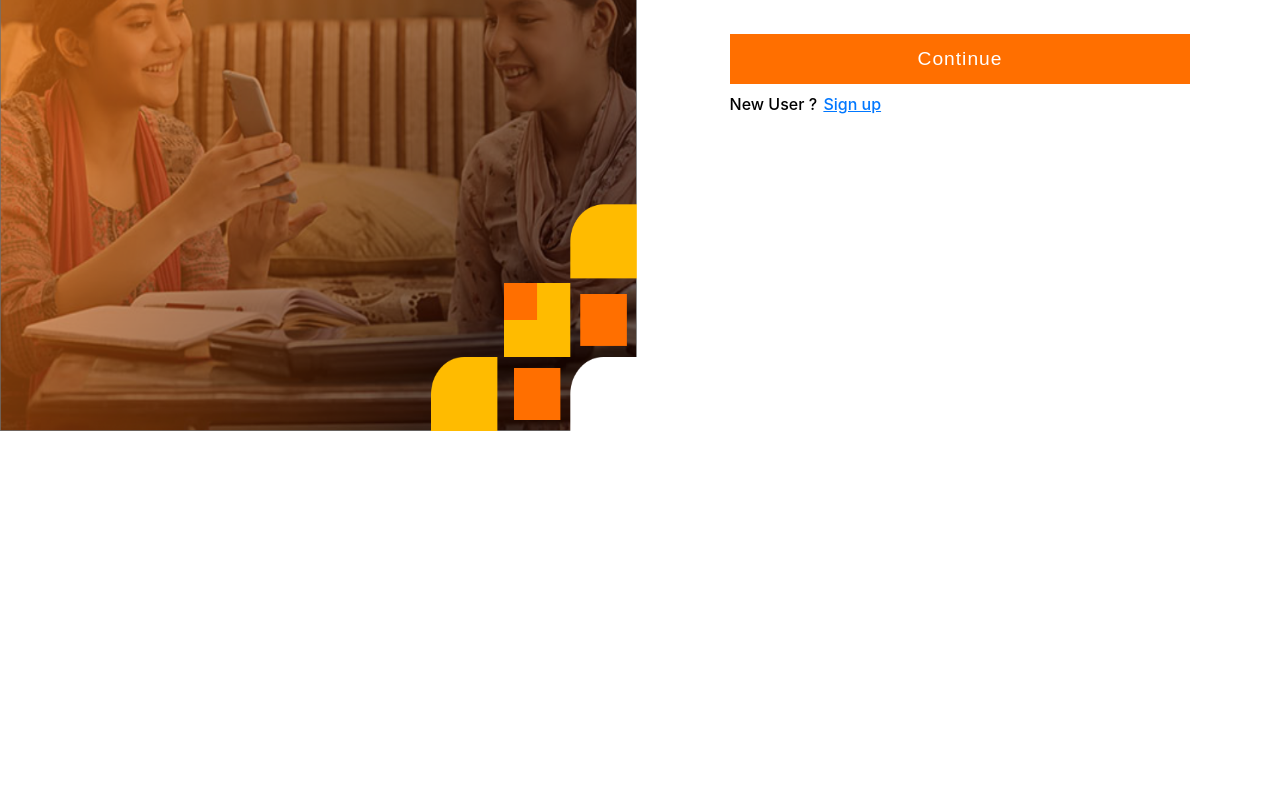
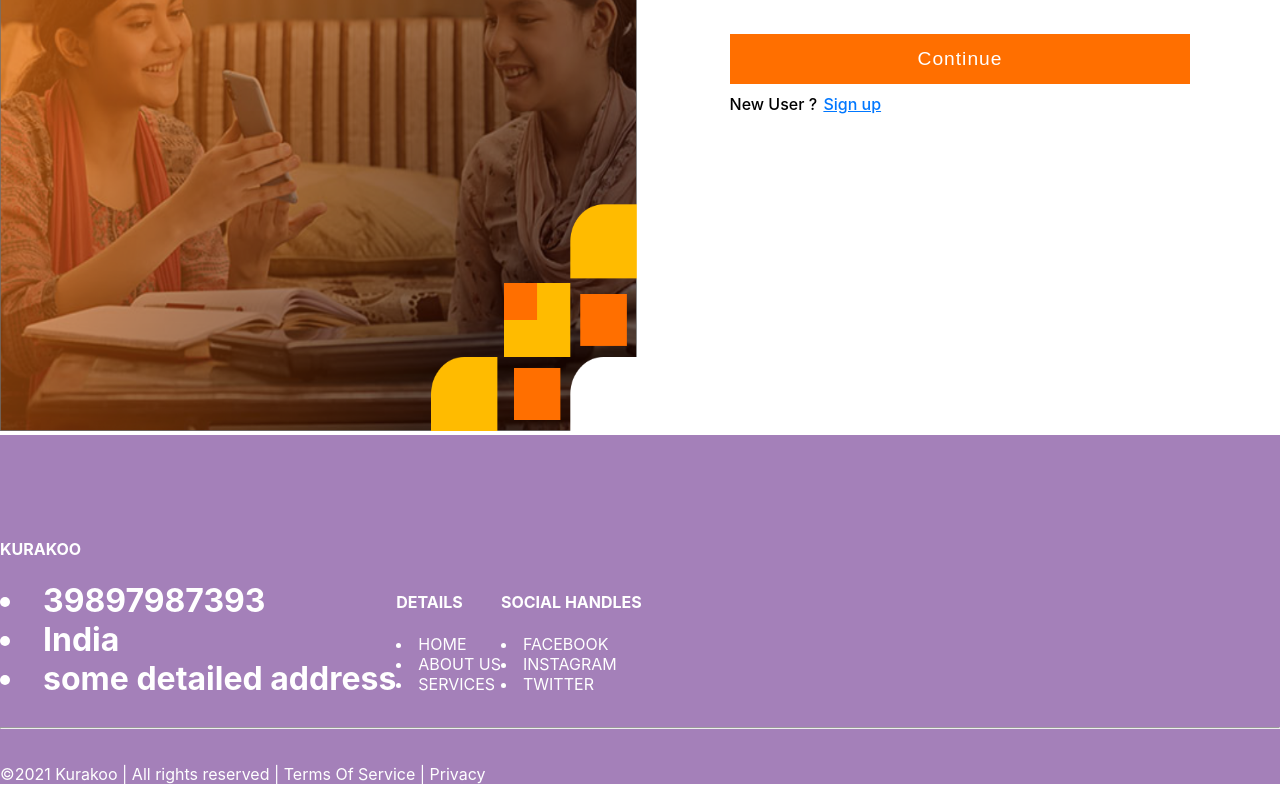
Before and after one commit to purnima143/Kurakoo, a React (Create React App) app in the folder client/: page /signin in a window 1280 px wide. Shown: the part 369-1169 px from the top of the page. Before the commit the page ends 804 px from the top, so only its background shows below. Built offline with nearby package versions, Linux system fonts and the light colour scheme.

Commit message:
footer added

```diff
--- a/client/src/App.js
+++ b/client/src/App.js
@@ -6,9 +6,11 @@ import store from './store/store';
 import SignUp from './Component/SignUp/SignUp';
 import { FeedPage } from './Component/feedpage/FeedPage';
 import SignIn from "./Component/SignIn/SignIn";
+import Footer from './Component/Footer/Footer';
 
 function App() {
   return (
+    <>
     <BrowserRouter>
     <Provider store={store}>
       <div className="App">
@@ -22,6 +24,8 @@ function App() {
       </div>
     </Provider>
     </BrowserRouter>
+    <Footer/>
+    </>
   );
 }
 
--- /dev/null
+++ b/client/src/Component/Footer/Footer.css
@@ -0,0 +1,9 @@
+/*Footer styles*/
+.main-footer {
+  color: white;
+  background-color: #a480b9;
+  padding-top: 3em;
+  position: relative;
+  bottom: 0;
+  width: 100%;
+}
--- /dev/null
+++ b/client/src/Component/Footer/Footer.js
@@ -0,0 +1,49 @@
+import React from "react";
+import "./Footer.css";
+
+function Footer() {
+  return (
+    <div className="main-footer">
+      <div className="container">
+        <div className="row">
+          {/* Column1 */}
+          <div className="col">
+            <h4>KURAKOO</h4>
+            <h1 className="list-unstyled">
+              <li>39897987393</li>
+              <li>India</li>
+              <li>some detailed address</li>
+            </h1>
+          </div>
+          {/* Column2 */}
+          <div className="col">
+            <h4>DETAILS</h4>
+            <ui className="list-unstyled">
+              <li>HOME</li>
+              <li>ABOUT US</li>
+              <li>SERVICES</li>
+            </ui>
+          </div>
+          {/* Column3 */}
+          <div className="col">
+            <h4>SOCIAL HANDLES</h4>
+            <ui className="list-unstyled">
+              <li>FACEBOOK</li>
+              <li>INSTAGRAM</li>
+              <li>TWITTER</li>
+            </ui>
+          </div>
+        </div>
+        <hr />
+        <div className="row">
+          <p className="col-sm">
+            &copy;{new Date().getFullYear()} Kurakoo | All rights reserved |
+            Terms Of Service | Privacy
+          </p>
+        </div>
+      </div>
+    </div>
+  );
+}
+
+export default Footer;
```
